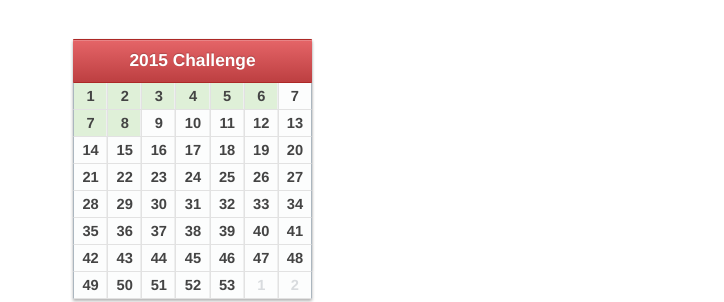
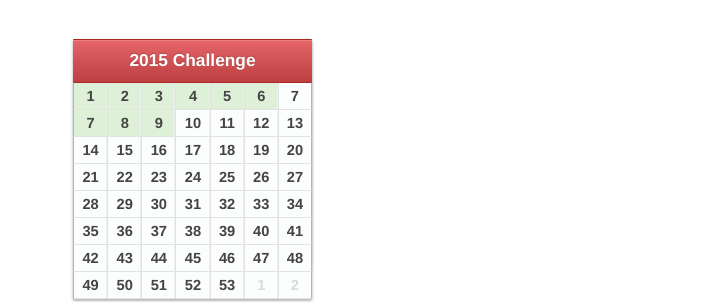
Before and after one commit to Andersos/andersos.net, a Jekyll site: the page built from _posts/2015-01-01-once-a-week.md, in a window 1280 px wide. Shown: the part 271-573 px from the top of the page, without its empty margins (273-997 px from the left). Built offline with Jekyll 4.4.1, drawn with Linux system fonts in a browser that asks for light colours; Markdown is read by kramdown in place of the engine named in the settings.

Commit message:
Update 2015-01-01-once-a-week.md

```diff
--- a/_posts/2015-01-01-once-a-week.md
+++ b/_posts/2015-01-01-once-a-week.md
@@ -32,7 +32,7 @@ tags:
         <tr>
             <td class="success">7</td>
             <td class="success">8</td>
-            <td>9</td>
+            <td class="success">9</td>
             <td>10</td>
             <td>11</td>
             <td>12</td>
```
